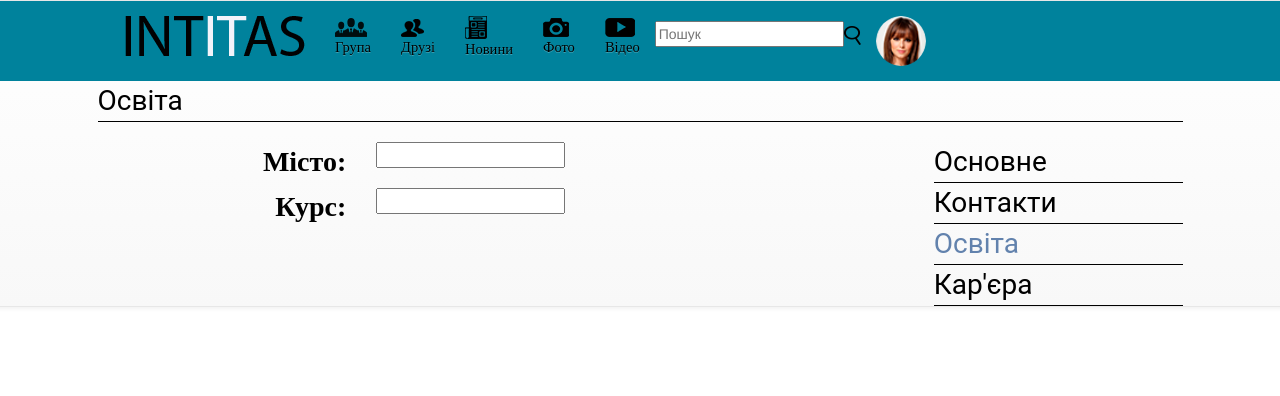
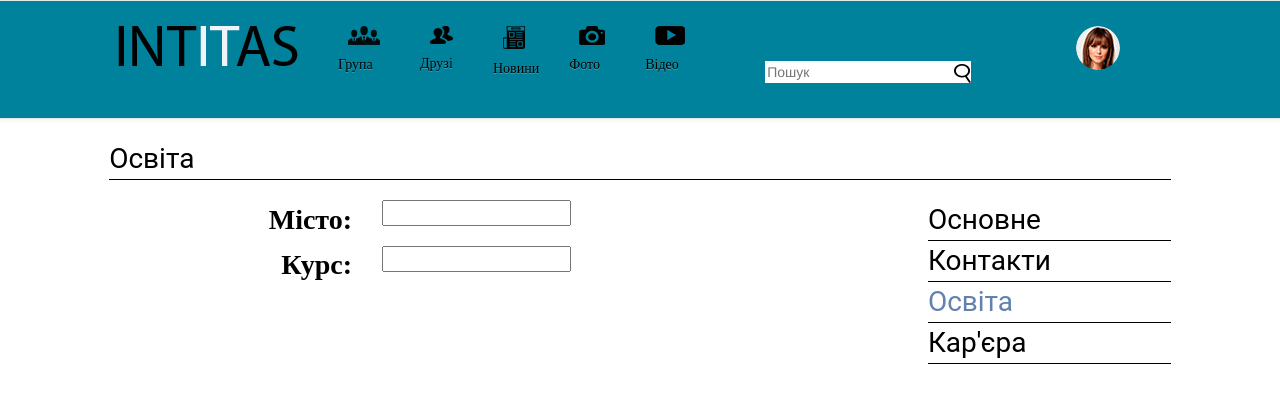
Before and after one commit to OleksandrKulbida/INTITAS, a plain HTML site: page education7.html in a window 1280 px wide. Shown: the top 396 px of the page. Drawn offline with nearby package versions, Linux system fonts and the light colour scheme.

Commit message:
rename style and few change in htm cod

```diff
--- a/education7.html
+++ b/education7.html
@@ -8,91 +8,85 @@
 		<script src="https://maxcdn.bootstrapcdn.com/bootstrap/3.3.4/js/bootstrap.min.js"></script>
 	</head>
 	<body>
-
 			   <!--style='border:1px solid black'-->
 		<div class="row">
-			<nav role="navigation" class="navbar navbar-default">
 
+			<nav role="navigation" class="navbar navbar-default kor-navbar-color">
 			<!-- Toggle menu for mobile display -->
-			<div class="navbar-header navbar-kor">
+				<div class="navbar-header">
 					<button type="button" data-target="#navbarCollapse" data-toggle="collapse" class="navbar-toggle">
-					<span class="sr-only">Toggle navigation</span>
+						<span class="sr-only">
+							Toggle navigation
+						</span>
 						<span class="icon-bar"></span>
 						<span class="icon-bar"></span>
 						<span class="icon-bar"></span>
 					</button>
 				</div>
 
+
 			<!-- default menu -->
-			<div id="navbarCollapse" class="collapse navbar-collapse colorForNavbar">
+			<nav id="navbarCollapse" class="collapse navbar-collapse kor-navbar-color">
 				<div class="row">
 					<div class="col-md-1"></div>
 					<div class="col-md-10">
 						<ul class="nav navbar-nav">
-							<li>
+							<li style=" margin-left: -17px">
 								<a href="#">
-									<img src="img/INTITASico.png" alt="INTITAS" title="підказка" width="180" height="40"/>
+									<img src="img/INTITASico.png" alt="INTITAS" width="180" height="40" class="icon-kor"/>
 								</a>
 							</li>
 							<li>
 								<a href="#">
-									<img src="img/groupico.png" alt="group" title="підказка" width="32" height="19"/>
+									<img src="img/groupico.png" alt="group" width="32" height="19" class="icon-kor"/>
 									<br>Група
 								</a>
 							</li> <!-- <li class="active"></li> -->
 							<li>
 								<a href="#" >
-									<img src="img/friedsico.png" alt="frieds" title="підказка" width="23" height="18"/>
+									<img src="img/friedsico.png" alt="frieds" width="23" height="18" class="icon-kor"/>
 									<br>Друзі
 								</a>
 							</li>
 							<li>
 								<a  href="#">
-									<img src="img/newsico.png" alt="news" title="підказка" width="22" height="23"/>
+									<img src="img/newsico.png" alt="news" width="22" height="23" class="icon-kor"/>
 									<br>Новини
 								</a>
 							</li>
 							<li>
 								<a href="#">
-									<img src="img/cameraico.png" alt="foto" title="підказка" width="26" height="19"/>
+									<img src="img/cameraico.png" alt="foto" width="26" height="19" class="icon-kor"/>
 									<br>Фото
 								</a>
 							</li>
 							<li>
 								<a href="#">
-									<img src="img/videoico.png" alt="video" title="підказка" width="30" height="19"/>
+									<img src="img/videoico.png" alt="video" width="30" height="19" class="icon-kor"/>
 									<br>Відео
 								</a>
 							</li>
 							<li>
-								<form>
-									<div class="input-group">
-										<br><input type="text" name="search" value="" placeholder="Пошук"/>
-										<img src="img/searchico.png" alt="group" title="підказка" width="17" height="19"/>
-									</div>
+								<form style="margin: 40px 80px 35px 55px"><br>
+									<span class="input-group">
+										<input class="search-form" type="text" name="search" value="" placeholder="Пошук"/>
+										<a href="#">
+											<img src="img/searchico.png" alt="group" width="17" height="19"/>
+										</a>
+									</span>
 								</form>
 							</li>
-								<!--
-								<form class="navbar-form navbar-left">
-									<div class="input-group">
-										<input type="text" class="form-control" placeholder="Пошук">
-										<div class="input-group-btn">
-											<button class="btn btn-default" type="submit">
-												<i class="glyphicon glyphicon-search"></i>
-											</button>
-										</div>
-									</div>
-								</form>
-								-->
 							<li>
 								<a href="#">
-									<img src="img/circleMiniAva.png" class="img-circle" alt="ava" width="50" height="50"/>
+									<img src="img/circleMiniAva.png" class="img-circle icon-kor" alt="ava" width="44" height="44"/>
 								</a>
 							</li>
 						</ul>
 					</div>
 					<div class="col-md-1"></div>
 				</div>
+			</nav>
+			</nav>
 		</div>
 
 
@@ -101,7 +95,7 @@
 			<div class="col-md-10">
 				<div class="row">
 					<div class="col-md-12">
-						<div class="textMain borderForDiv">
+						<div class="text-main border-div-bottom">
 							Освіта
 						</div><br>
 					</div>
@@ -109,12 +103,12 @@
 
 				<div class="row">
 					<div class="col-md-3" >
-						<div class="textCityAndClass">
+						<div class="text-lable">
 							<label>
 								Місто:
 							</label>
 						</div>
-						<div class="textCityAndClass">
+						<div class="text-lable">
 							<label >
 								Курс:
 							</label>
@@ -132,23 +126,23 @@
 					</div>
 					<div class="col-md-3" ></div>
 					<div class="col-md-3" >
-						<div class="borderForDiv">
-							<a class="textForRightPanelKor" href="#">
+						<div class="border-div-bottom">
+							<a class="text-rightPanel" href="#">
 								Основне
 							</a><br>
 						</div>
-						<div class="borderForDiv">
-							<a class="textForRightPanelKor" href="#">
+						<div class="border-div-bottom">
+							<a class="text-rightPanel" href="#">
 								Контакти
 							</a><br>
 						</div>
-						<div class="borderForDiv">
-							<a class="textForRightPanelKor textForRightPanelKorActive" href="#">
+						<div class="border-div-bottom">
+							<a class="text-rightPanel text-rightPanel-active" href="#">
 								Освіта
 							</a><br>
 						</div>
-						<div class="borderForDiv">
-							<a class="textForRightPanelKor" href="#">
+						<div class="border-div-bottom">
+							<a class="text-rightPanel" href="#">
 								Кар'єра
 							</a><br>
 						</div>
--- a/style7.css
+++ b/style7.css
@@ -1,21 +1,20 @@
-body{
 
+a:hover{
+	text-decoration: none;
 }
 
-.textMain{
+.text-main{
 	text-decoration: none;
 	color: black;
 	font-family: Roboto, serif;
 	font-size: 28px;
-	border-bottom:1px black;
 }
 
-.textForRightPanelKor:hover{
-	text-decoration: none;
+.text-rightPanel:hover{
 	color:#6282ad;
 }
 
-.textForRightPanelKor{
+.text-rightPanel{
 	text-decoration: none;
 	color: black;
 	font-family: Roboto, serif;
@@ -23,12 +22,12 @@ body{
 	text-align: left;
 }
 
-.textForRightPanelKorActive{
+.text-rightPanel-active{
 	text-decoration: none;
 	color:#6282ad;
 }
 
-.borderForDiv{
+.border-div-bottom{
 	border-bottom:1px solid black;
 }
 
@@ -41,25 +40,27 @@ body{
     text-decoration: none;
 	color: black;
 	font-family: Myriad Pro, serif;
-	font-size: 14.52px;
+	font-size: 14px;
 }
 
-.textCityAndClass{
+.text-lable{
 	color: black;
-	font-family: Roboto Regular;
+	font-family: Robotor;
 	font-size: 28px;
 	text-align: right;
 }
 
-.bodyStyle{
-	background-color:#229922;
-    color:#ffffff;
+.kor-navbar-color{
+	background-color: #00829c;
+}
+.input-group{
+	background-color: white;
 }
 
-.form-control{
-	border-radius: 0 px !important;
+.search-form{
+	border: none;
 }
 
-.colorForNavbar{
-	background-color: #00829c;
+.icon-kor{
+	margin: 10px;
 }
```
Lines whose indentation alone changed are shown as unchanged.
